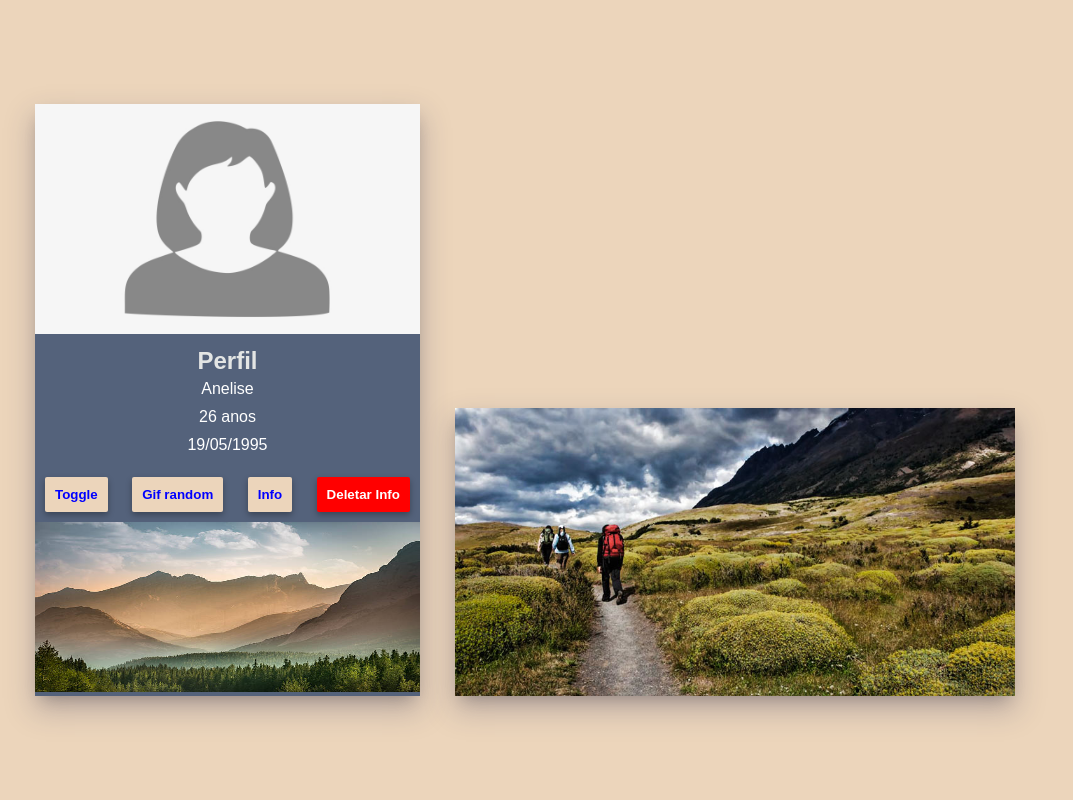
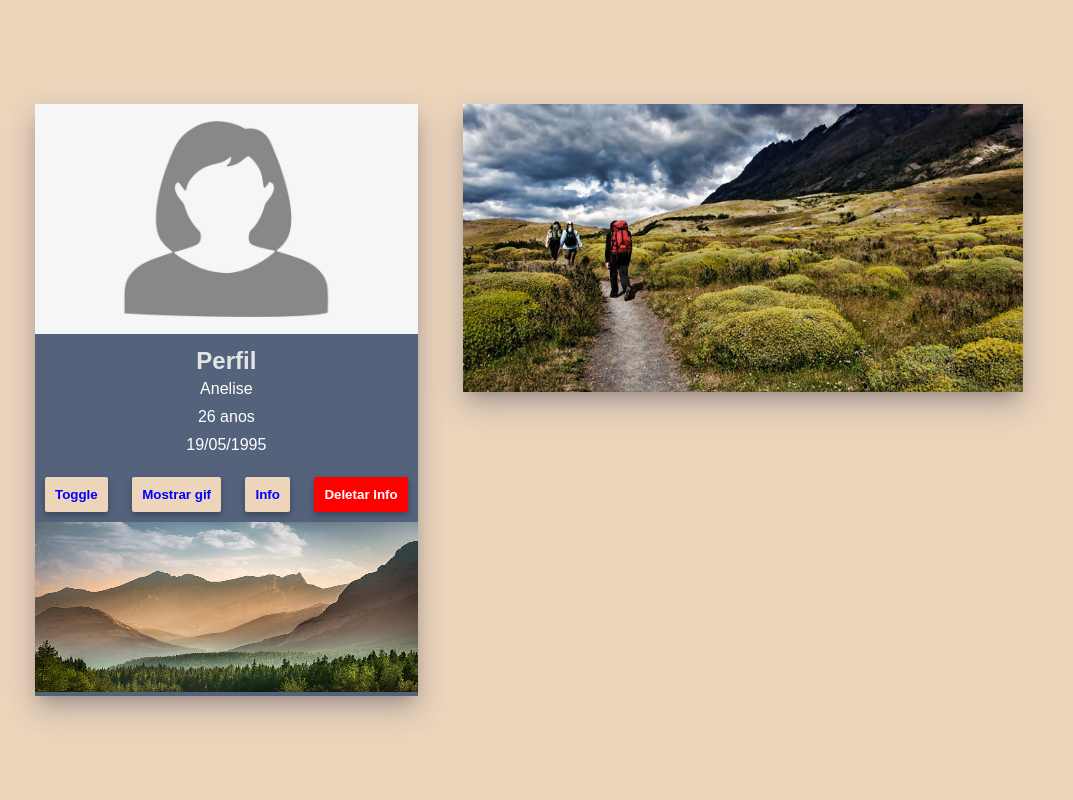
Before and after one commit to anepaz/js-project, a PHP site: page / in a window 1280 px wide. Shown: the whole page, without its empty margins (0-1073 px from the left). Run offline with PHP 8.4, Linux system fonts and the light colour scheme.

Commit message:
style index page for new giphy api feature

```diff
--- a/index.html
+++ b/index.html
@@ -23,7 +23,7 @@
 
       <div class="buttons">
         <button id="toggle">Toggle</button>
-        <button id="randomGif">Gif random</button>
+        <button id="randomGif">Mostrar gif</button>
         <button id="infoBtn">Info</button>
         <button id="deleteBtn" onclick="remove()">Deletar Info</button>
 
@@ -36,11 +36,15 @@
 
     </div>
 
-    <div id="giphy">
-    </div>
+    <div class="image-grid">
+      <div class="wrapper">
+        <img src="img/photo-2.jpg" alt="People doing trekking on a field">
+      </div>
 
-    <div class="wrapper">
-      <img src="img/photo-2.jpg" alt="People doing trekking on a field">
+      <div id="giphy-wrapper">
+        <div class="giphy"><img src="" alt=""></div>
+      </div>
+
     </div>
 
   </div>
--- a/script.js
+++ b/script.js
@@ -52,8 +52,6 @@ async function sendApiRequest() {
 
 function getRandom(gifs){
 
-  let gifHere = document.querySelector('#giphy');
+  let gifHere = document.querySelector('#giphy-wrapper, .giphy, .img');
   gifHere.innerHTML = `<img src= ${gifs.data.images.original.url}'">`;
 }
-
-sendApiRequest();
--- a/style.css
+++ b/style.css
@@ -10,7 +10,6 @@ body {
 #container {
   display: flex;
   text-align: center;
-  justify-content: left;
   align-items: center;
   margin-left: 35px;
   height: 100%;
@@ -87,14 +86,14 @@ body {
 
 .wrapper {
   display: flex;
-  margin-top: 19em;
   margin-left: 35px;
   width: 35em;
   justify-content: center;
+  position: absolute;
+  bottom: 51%;
 }
 
 .wrapper img {
-
   animation: 3s ease-in slideIn;
   background: #54627B;
   overflow: hidden;
@@ -112,3 +111,15 @@ body {
     right: 0;
   }
 }
+
+.image-grid {
+  padding: 10px;
+}
+
+#giphy-wrapper {
+  position: absolute;
+}
+
+#giphy-wrapper, .giphy img{
+  margin-left: 35px;
+}
```
